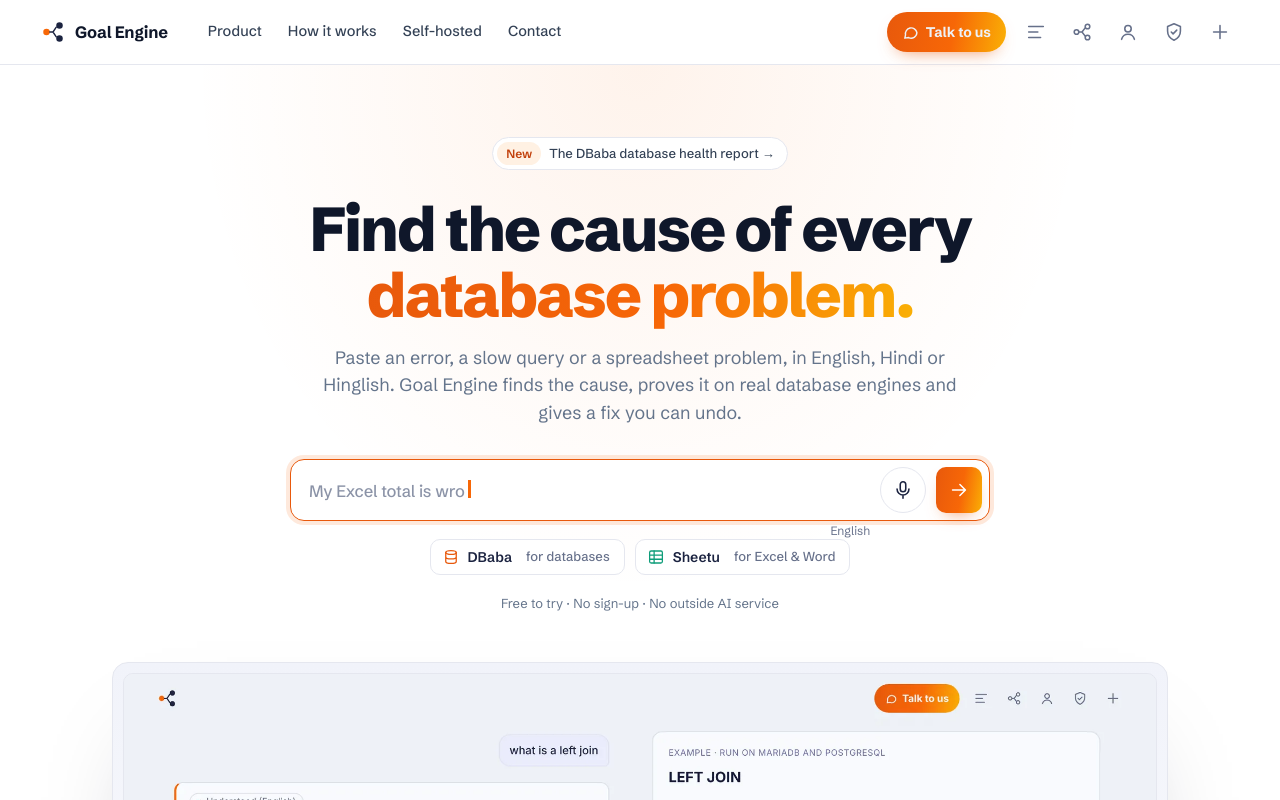
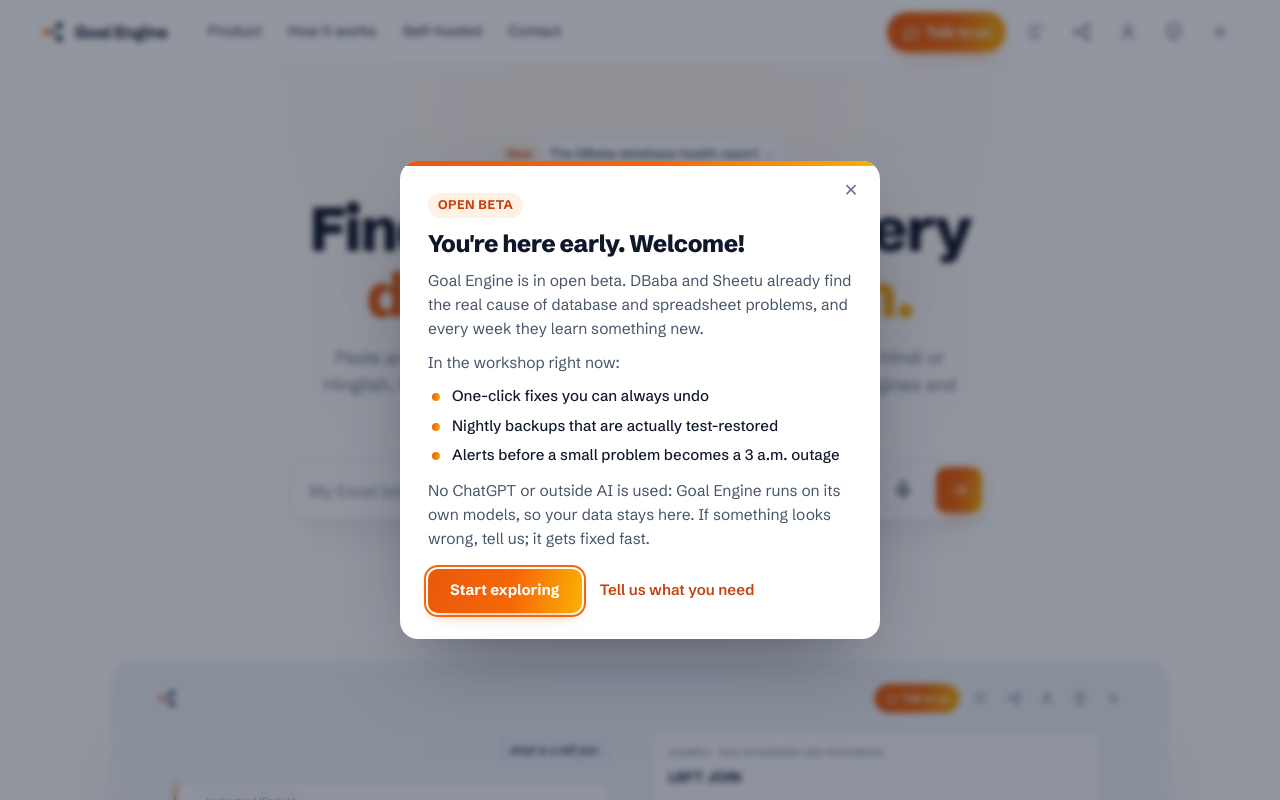
Before and after one commit to chetanwpexperts/goal-engine, a plain HTML site: page app/static/index.html in a window 1280 px wide. Shown: the top 800 px of the page. Drawn offline with Linux system fonts and the light colour scheme; no server answers.

Commit message:
Site: a one-time beta notice on every page
Asked for: a popup, once per session, telling visitors Goal Engine is still building more and doesn't use outside AI.
notice.js shows it on the first page opened in a browser session (sessionStorage), with what is being built next
(fixes with Undo, tested backups, alerts) and "no ChatGPT or outside AI". Closes with the button, the ×, Escape or a
click outside; keyboard focus stays inside while it is open.

Co-Authored-By: Claude Opus 5.5 <noreply@anthropic.com>
Claude-Session: https://claude.ai/code/session_01W71o1cNQ31ezAyqHgKC5X8

```diff
--- a/app/static/enquiry.html
+++ b/app/static/enquiry.html
@@ -11,6 +11,7 @@
   <link rel="stylesheet" href="/static/enquiry.css">
   <link rel="stylesheet" href="/static/site.css">
   <script src="/static/enquiry.js" defer></script>
+  <script src="/static/notice.js" defer></script>
 </head>
 <body>
   <div class="site site-head"><header class="snav"><div class="wrap">
--- a/app/static/index.html
+++ b/app/static/index.html
@@ -12,6 +12,7 @@
   <link rel="stylesheet" href="/static/app.css">
   <link rel="stylesheet" href="/static/site.css">
   <link rel="stylesheet" href="/static/home.css">
+  <script src="/static/notice.js" defer></script>
 </head>
 <body data-state="idle">
   <script>try { if (localStorage.getItem("ge_chat") === "1") document.body.dataset.state = "active"; } catch (e) {}</script>
--- /dev/null
+++ b/app/static/notice.js
@@ -0,0 +1,78 @@
+// The beta notice: shown once per browser session, on whichever page a visitor opens first.
+// sessionStorage keeps it to one showing until the tab or browser is closed; if storage is blocked it simply shows once
+// per page load and can be closed like any other dialog.
+(function () {
+  "use strict";
+  var KEY = "ge_beta_notice_seen";
+  try { if (sessionStorage.getItem(KEY) === "1") return; } catch (e) { /* storage blocked: show it, it's harmless */ }
+
+  function seen() { try { sessionStorage.setItem(KEY, "1"); } catch (e) { /* fine */ } }
+
+  function el(tag, cls, text) {
+    var n = document.createElement(tag);
+    if (cls) n.className = cls;
+    if (text) n.textContent = text;
+    return n;
+  }
+
+  function show() {
+    var back = el("div", "bn-back");
+    var box = el("div", "bn");
+    box.setAttribute("role", "dialog");
+    box.setAttribute("aria-modal", "true");
+    box.setAttribute("aria-labelledby", "bn-title");
+
+    var badge = el("p", "bn-badge", "Open beta");
+    var title = el("h2", "bn-title", "You're here early. Welcome!");
+    title.id = "bn-title";
+    var p1 = el("p", "bn-text", "Goal Engine is in open beta. DBaba and Sheetu already find the real cause of database and spreadsheet problems, and every week they learn something new.");
+    var p2 = el("p", "bn-text", "In the workshop right now:");
+    var list = el("ul", "bn-list");
+    ["One-click fixes you can always undo", "Nightly backups that are actually test-restored", "Alerts before a small problem becomes a 3 a.m. outage"].forEach(function (t) {
+      list.appendChild(el("li", null, t));
+    });
+    var p3 = el("p", "bn-text", "No ChatGPT or outside AI is used: Goal Engine runs on its own models, so your data stays here. If something looks wrong, tell us; it gets fixed fast.");
+
+    var row = el("div", "bn-row");
+    var go = el("button", "bn-go", "Start exploring");
+    go.type = "button";
+    var talk = el("a", "bn-link", "Tell us what you need");
+    talk.href = "/enquiry?from=beta-notice";
+    row.appendChild(go);
+    row.appendChild(talk);
+
+    var x = el("button", "bn-x");
+    x.type = "button";
+    x.setAttribute("aria-label", "Close");
+    x.textContent = "×";
+
+    box.append(x, badge, title, p1, p2, list, p3, row);
+    back.appendChild(box);
+    document.body.appendChild(back);
+
+    var before = document.activeElement;
+    function close() {
+      seen();
+      back.remove();
+      document.removeEventListener("keydown", onKey, true);
+      if (before && before.focus) { try { before.focus({ preventScroll: true }); } catch (e) { /* fine */ } }
+    }
+    function onKey(e) {
+      if (e.key === "Escape") { e.preventDefault(); close(); return; }
+      if (e.key === "Tab") {                        // keep the keyboard inside the dialog while it is open
+        var f = [x, go, talk], i = f.indexOf(document.activeElement);
+        e.preventDefault();
+        f[(i + (e.shiftKey ? f.length - 1 : 1)) % f.length].focus();
+      }
+    }
+    go.addEventListener("click", close);
+    x.addEventListener("click", close);
+    talk.addEventListener("click", seen);
+    back.addEventListener("click", function (e) { if (e.target === back) close(); });
+    document.addEventListener("keydown", onKey, true);
+    go.focus({ preventScroll: true });
+  }
+
+  if (document.readyState === "loading") document.addEventListener("DOMContentLoaded", function () { setTimeout(show, 600); });
+  else setTimeout(show, 600);
+})();
--- a/app/static/site.css
+++ b/app/static/site.css
@@ -180,3 +180,33 @@
 .site .grad-text { background: var(--s-grad); -webkit-background-clip: text; background-clip: text; color: transparent; }
 @media (max-width: 720px) { .site .talk-s span { display: none; } .site .talk-s { width: 40px; padding: 0; justify-content: center; } }
 .site-head .snav { background: rgba(255, 255, 255, .96); }
+
+/* ---------------------------------------------------------------- the beta notice (notice.js), on every page */
+.bn-back { position: fixed; inset: 0; z-index: 1000; display: grid; place-items: center; padding: 16px;
+  background: rgba(15, 23, 42, .45); backdrop-filter: blur(3px); animation: bn-fade .2s ease-out; }
+.bn { position: relative; width: min(480px, 100%); max-height: calc(100dvh - 32px); overflow-y: auto; padding: 30px 28px 26px;
+  border-radius: 18px; background: #fff; color: #0F172A; box-shadow: 0 30px 80px -30px rgba(15, 23, 42, .6);
+  font-family: "Schibsted Grotesk", "Noto Sans Devanagari", system-ui, sans-serif; animation: bn-up .25s ease-out; }
+.bn::before { content: ""; position: absolute; inset: 0 0 auto 0; height: 5px; border-radius: 18px 18px 0 0;
+  background: linear-gradient(100deg, #E8590C 0%, #F76707 55%, #FAB005 100%); }
+.bn-badge { display: inline-block; margin: 0 0 12px; padding: 3px 10px; border-radius: 999px; background: #FFF1E3; color: #C2410C;
+  font-size: 12.5px; font-weight: 700; letter-spacing: .04em; text-transform: uppercase; }
+.bn-title { margin: 0 0 10px; font-size: 24px; line-height: 1.2; letter-spacing: -0.02em; font-weight: 800; }
+.bn-text { margin: 0 0 10px; font-size: 15.5px; line-height: 1.55; color: #475569; }
+.bn-list { margin: 0 0 12px; padding: 0; list-style: none; display: grid; gap: 7px; }
+.bn-list li { position: relative; padding-left: 24px; font-size: 15px; color: #0F172A; font-weight: 500; }
+.bn-list li::before { content: ""; position: absolute; left: 4px; top: .55em; width: 8px; height: 8px; border-radius: 50%;
+  background: linear-gradient(100deg, #E8590C, #FAB005); }
+.bn-row { margin-top: 18px; display: flex; align-items: center; gap: 18px; flex-wrap: wrap; }
+.bn-go { height: 44px; padding: 0 22px; border: 0; border-radius: 10px; cursor: pointer; font: inherit; font-weight: 700; font-size: 15px; color: #fff;
+  background: linear-gradient(100deg, #E8590C 0%, #F76707 55%, #FAB005 100%); box-shadow: 0 8px 18px -10px rgba(232, 89, 12, .75); }
+.bn-go:hover { background: linear-gradient(100deg, #D9480F 0%, #E8590C 55%, #F59F00 100%); }
+.bn-link { color: #C2410C; font-weight: 600; font-size: 15px; text-decoration: none; }
+.bn-link:hover { text-decoration: underline; }
+.bn-x { position: absolute; top: 12px; right: 12px; width: 34px; height: 34px; border: 0; border-radius: 8px; background: transparent;
+  font-size: 22px; line-height: 1; color: #64748B; cursor: pointer; }
+.bn-x:hover { background: #F1F5F9; color: #0F172A; }
+.bn :focus-visible { outline: 2px solid #F76707; outline-offset: 2px; }
+@keyframes bn-fade { from { opacity: 0; } }
+@keyframes bn-up { from { opacity: 0; transform: translateY(10px) scale(.98); } }
+@media (prefers-reduced-motion: reduce) { .bn-back, .bn { animation: none; } }
```
Also changed, not shown: app/static/how-it-works.html (+1 -0 lines), app/static/privacy.html (+1 -0 lines), app/static/product.html (+1 -0 lines), app/static/self-hosted.html (+1 -0 lines).
